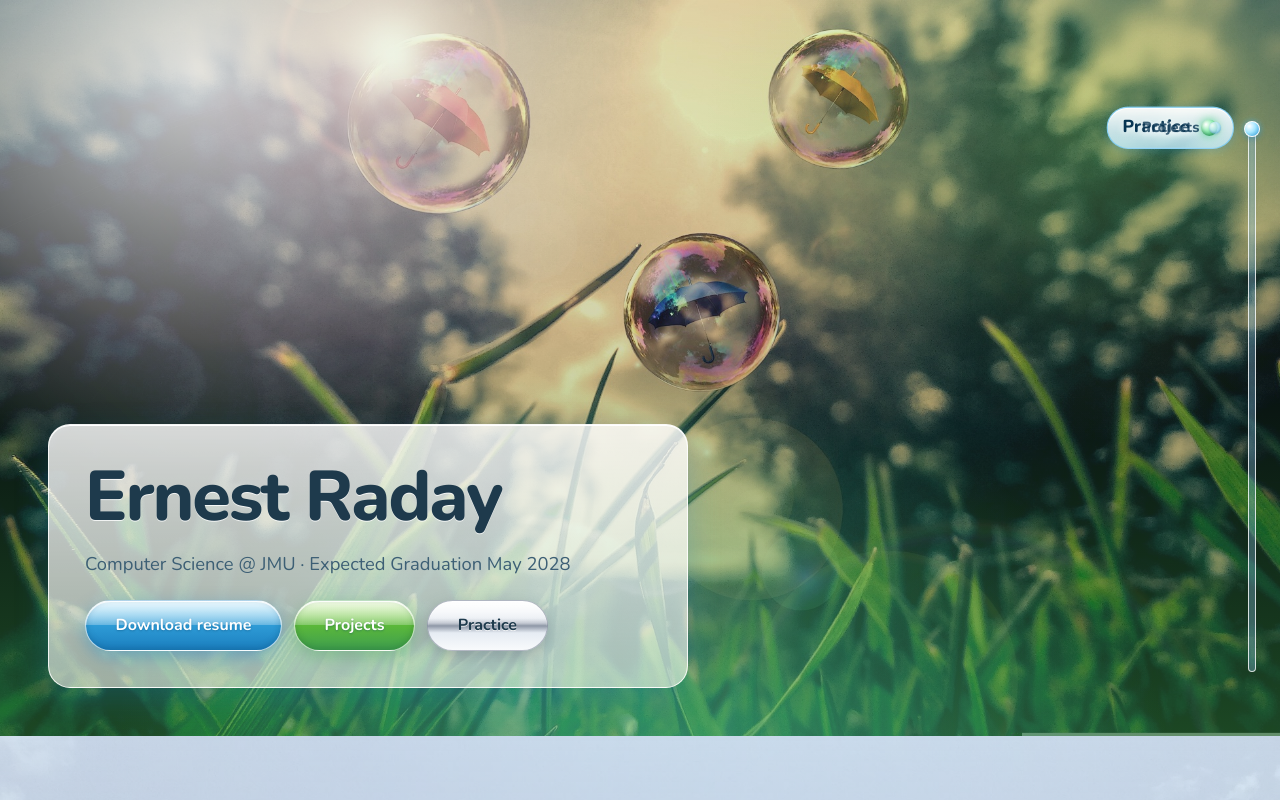
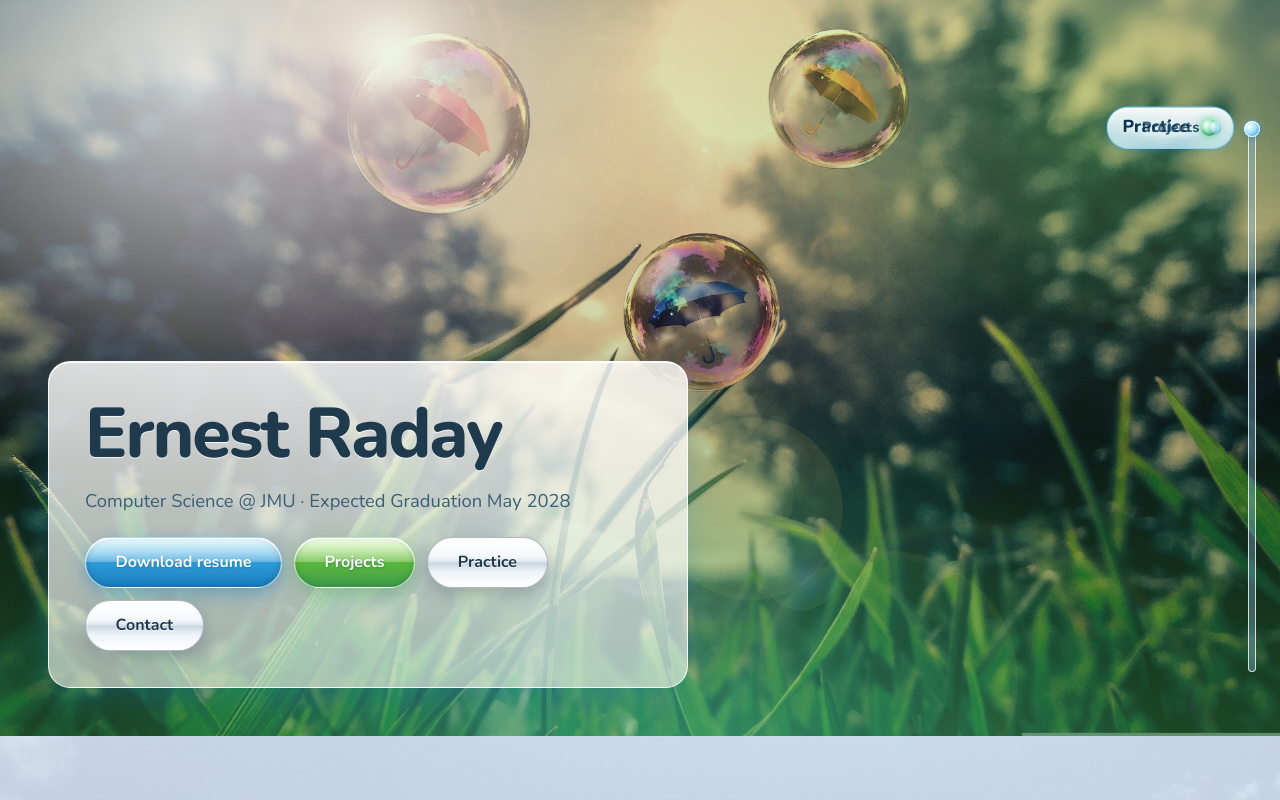
Before and after one commit to ejrad/resume, a Next.js app: page / in a window 1280 px wide. Shown: the top 800 px of the page. Built offline with nearby package versions, Linux system fonts and the light colour scheme; no server answers.

Commit message:
Add Contact CTA button to hero and soften silver chrome gradient

```diff
--- a/src/app/globals.css
+++ b/src/app/globals.css
@@ -11,11 +11,11 @@
   --aero-glass: rgba(255, 255, 255, 0.62);
   --chrome: linear-gradient(
     180deg,
-    #f8fafc 0%,
-    #dce3ec 35%,
-    #8a93a3 50%,
-    #e6ecf3 65%,
-    #f8fafc 100%
+    #ffffff 0%,
+    #eaf0f6 38%,
+    #cbd6e2 52%,
+    #eef3f8 68%,
+    #ffffff 100%
   );
   --font-sans: "Nunito", "Segoe UI", Frutiger, system-ui, sans-serif;
   --shadow-aero: 0 12px 32px rgba(27, 127, 191, 0.28);
--- a/src/app/page.tsx
+++ b/src/app/page.tsx
@@ -29,7 +29,7 @@ export default function Home() {
         <ResumeDocument profile={profile} basePath={basePath} />
         <TryHackMeSection profile={profile} thm={thm} basePath={basePath} />
         <ProjectsSection profile={profile} robloxData={robloxData} />
-        <footer className="aero-band aero-band-footer">
+        <footer id="contact" className="aero-band aero-band-footer">
           <div className="aero-band-inner">
             <p className="aero-eyebrow">Contact</p>
             <div className="aero-window aero-window-delay-1">
--- a/src/components/hero.tsx
+++ b/src/components/hero.tsx
@@ -26,6 +26,9 @@ export function Hero({
             <a className="aero-btn aero-btn-chrome" href="#tryhackme">
               Practice
             </a>
+            <a className="aero-btn aero-btn-chrome" href="#contact">
+              Contact
+            </a>
           </div>
         </div>
       </div>
```
